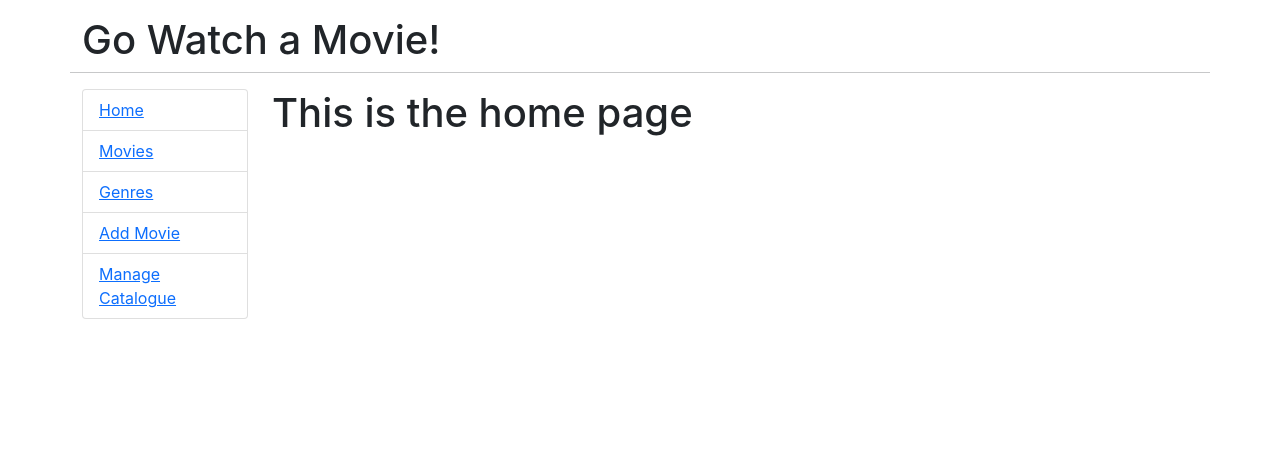
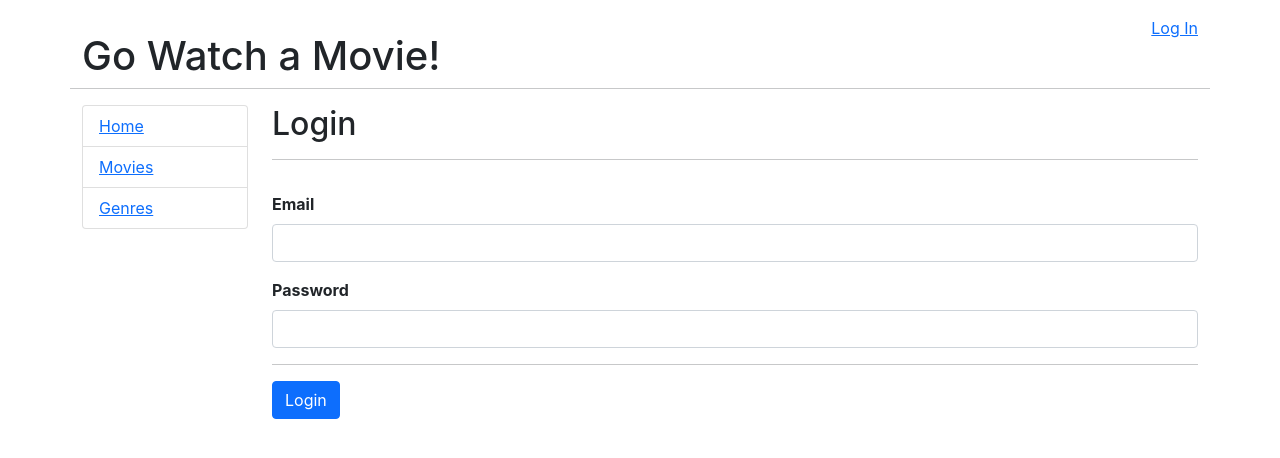
Before and after one commit to raymondjolly/go-movies, a React (Create React App) app: page /login in a window 1280 px wide. Shown: the top 458 px of the page. Built offline with nearby package versions, Linux system fonts and the light colour scheme.

Commit message:
Created a login page.

```diff
--- a/src/App.js
+++ b/src/App.js
@@ -1,4 +1,4 @@
-import React from "react";
+import React, {Component, Fragment} from "react";
 import {BrowserRouter as Router, Switch, Route, Link} from 'react-router-dom';
 import Movies from './components/Movies';
 import Admin from './components/Admin';
@@ -7,17 +7,46 @@ import OneMovie from './components/OneMovie';
 import Genres from './components/Genres';
 import OneGenre from "./components/OneGenre";
 import EditMovie from "./components/EditMovie";
+import Login from "./components/Login";
 
 
-export default function App() {
+export default class App extends Component {
+
+    constructor(props) {
+        super(props);
+        this.state={
+            jwt:"",
+        }
+        this.handleJWTChange(this.handleJWTChange.bind(this))
+    }
+
+    handleJWTChange = (jwt)=>{
+        this.setState({jwt:jwt});
+    }
+
+    logout = ()=>{
+        this.setState({jwt:""});
+    }
+
+    render() {
+        let logInLink;
+        if(this.state.jwt===""){
+            logInLink = <Link to="/login">Log In</Link>
+        }
+        else{
+                logInLink = <Link to="/logout" onClick={this.logout}>Log Out</Link>
+        }
+
         return (
             <Router>
                 <div className="container">
-
                     <div className="row">
-                    <h1 className="mt-3">
-                        Go Watch a Movie!
-                    </h1>
+                        <div className="col mt-3">
+                            <h1 className="mt-3">Go Watch a Movie!</h1>
+                        </div>
+                        <div className="col mt-3 text-end">
+                            {logInLink}
+                        </div>
                         <hr className="mb-3"></hr>
                     </div>
 
@@ -34,12 +63,16 @@ export default function App() {
                                     <li className="list-group-item">
                                         <Link to="/genres">Genres</Link>
                                     </li>
+                                    {this.state.jwt!=="" &&
+                                    <Fragment>
                                         <li className="list-group-item">
                                             <Link to="/admin/movie/0">Add Movie</Link>
                                         </li>
                                         <li className="list-group-item">
                                             <Link to="/admin">Manage Catalogue</Link>
                                         </li>
+                                    </Fragment>
+                                    }
                                 </ul>
                             </nav>
                         </div>
@@ -52,6 +85,7 @@ export default function App() {
                                     <Movies />
                                 </Route>
                                 <Route path="/genre/:id" component={OneGenre} />
+                                <Route exact path="/login" component={(props)=> <Login{...props} handleJWTChange={this.handleJWTChange} />}/>
 
                                 <Route exact path="/genres">
                                     <Genres />
@@ -71,3 +105,4 @@ export default function App() {
             </Router>
         );
     }
+}
--- /dev/null
+++ b/src/components/Login.js
@@ -0,0 +1,76 @@
+import React, {Component, Fragment} from "react";
+import Alert from "./ui-components/Alert";
+import Input from "./form-components/Input";
+
+export default class Login extends Component{
+    constructor(props) {
+        super(props);
+
+        this.state ={
+            email: "",
+            password:"",
+            error: null,
+            errors: [],
+            alert: {
+                type: "d-none",
+                message: "",
+            }
+        }
+
+        this.handleChange = this.handleChange.bind(this)
+        this.handleSubmit = this.handleSubmit.bind(this)
+    }
+
+    handleChange = (evt)=>{
+        let value = this.state.value;
+        let name = this.state.name;
+
+        this.setState((prevState)=>({
+            ...prevState,
+            [name]:value
+        }))
+    }
+
+    handleSubmit = (evt)=>{
+        evt.preventDefault();
+    }
+
+    hasError(key){
+        return this.state.errors.indexOf(key) !=-1;
+    }
+
+    render() {
+        return(
+            <Fragment>
+                <h2>Login</h2>
+                <hr/>
+                <Alert
+                    alertType ={this.state.alert.type}
+                    alertMessage = {this.state.alert.message}
+                />
+                <form className="pt-3" onSubmit={this.handleSubmit}>
+                    <Input
+                        title = {"Email"}
+                        type = {"email"}
+                        name = {"email"}
+                        handleChange = {this.handleChange}
+                        className = {this.hasError("email") ? "is-invalid" : "" }
+                        errorDiv = {this.hasError("email") ? "text-danger": "d-none"}
+                        errorMsg = {"Please enter a valid email address"}
+                    />
+                    <Input
+                        title = {"Password"}
+                        type = {"password"}
+                        name = {"password"}
+                        handleChange = {this.handleChange}
+                        className = {this.hasError("password") ? "is-invalid" : "" }
+                        errorDiv = {this.hasError("password") ? "text-danger": "d-none"}
+                        errorMsg = {"Please enter a password"}
+                    />
+                    <hr/>
+                    <button className="btn btn-primary">Login</button>
+                </form>
+            </Fragment>
+        )
+    }
+}
```
Lines whose indentation alone changed are shown as unchanged.
